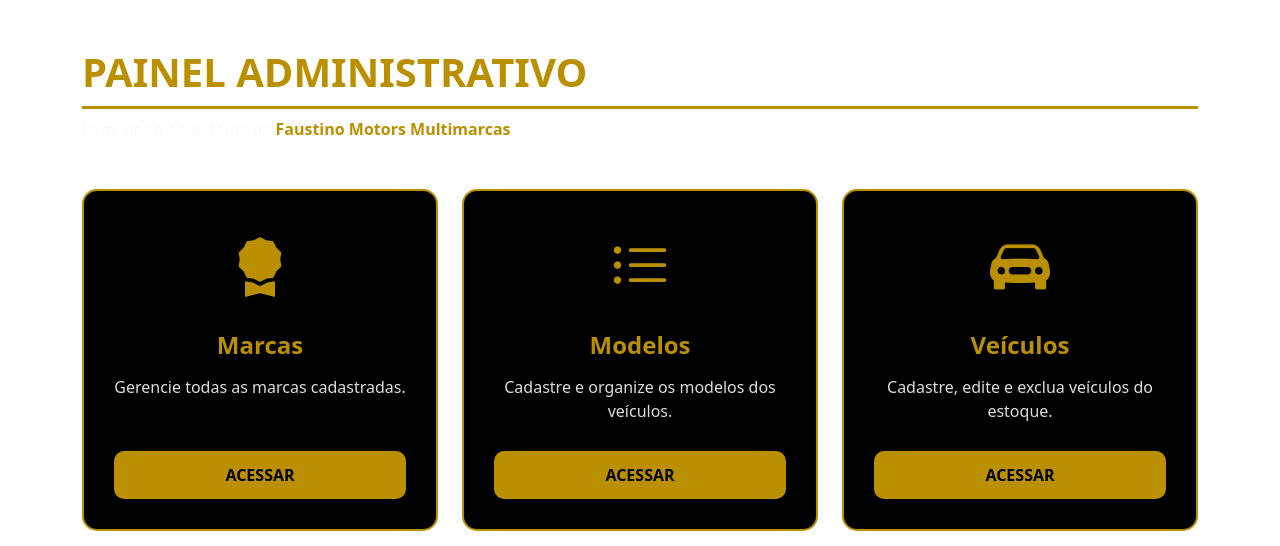
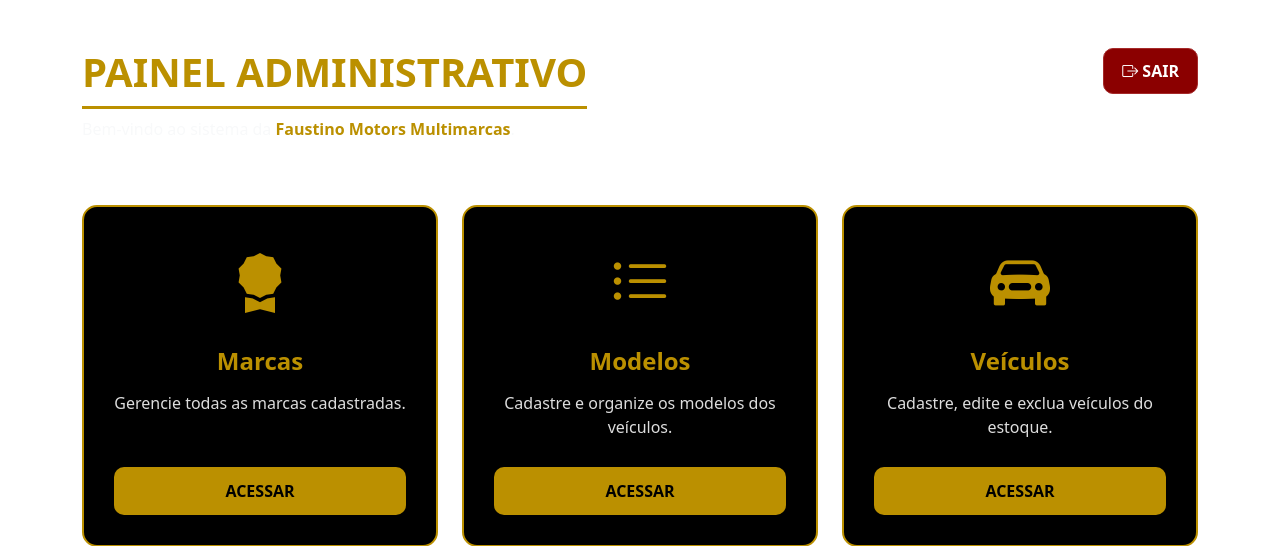
Before and after one commit to rubioluisgustavo/faustino_motors_multimarcas, a PHP site: page /admin/ in a window 1280 px wide. Shown: the top 546 px of the page. Run offline with PHP 8.4, Linux system fonts and the light colour scheme; a user stored in the database is signed in.

Commit message:
botão sair no admin

```diff
--- a/admin/css/admin.css
+++ b/admin/css/admin.css
@@ -66,6 +66,29 @@
 
     color: #bb9000;
 
+}
+
+.admin-header {
+    display: flex;
+    align-items: flex-start;
+    justify-content: space-between;
+    gap: 1rem;
+}
+
+.btn-sair {
+    background: #8b0000 !important;
+    color: #fff !important;
+    font-weight: 800;
+    text-transform: uppercase;
+    border: 1px solid #a52a2a;
+    border-radius: 10px;
+    padding: 10px 18px;
+    white-space: nowrap;
+}
+
+.btn-sair:hover {
+    background: #b22222 !important;
+    color: #fff !important;
 }
 
 /* TITULO */
@@ -256,6 +279,15 @@ textarea.form-control {
 
 
 @media(max-width:768px) {
+    .admin-header {
+        align-items: stretch;
+        flex-direction: column;
+    }
+
+    .btn-sair {
+        align-self: flex-start;
+    }
+
     .card-admin {
         border-radius: 10px;
     }
--- a/admin/index.php
+++ b/admin/index.php
@@ -17,19 +17,22 @@
 
     <div class="container admin-container">
 
-        <div class="mb-5">
+        <div class="admin-header mb-5">
 
-            <h1 class="titulo-admin">
+            <div>
+                <h1 class="titulo-admin">
+                    Painel Administrativo
+                </h1>
 
-                Painel Administrativo
+                <p class="text-light">
+                    Bem-vindo ao sistema da <strong class="text-gold">Faustino Motors Multimarcas</strong>.
+                </p>
+            </div>
 
-            </h1>
-
-            <p class="text-light">
-
-                Bem-vindo ao sistema da <strong class="text-gold">Faustino Motors Multimarcas</strong>.
-
-            </p>
+            <a href="<?= site_path() ?>/admin/login/sair.php" class="btn btn-sair">
+                <i class="bi bi-box-arrow-right"></i>
+                Sair
+            </a>
 
         </div>
 
```
Also changed, not shown: admin/login/sair.php (+17 -0 lines), img/carros/10cbce146195634a0653912410488600.jpg (added), img/vendas/1789307921_6aa6ac11563026.62950667.jpg (added).
